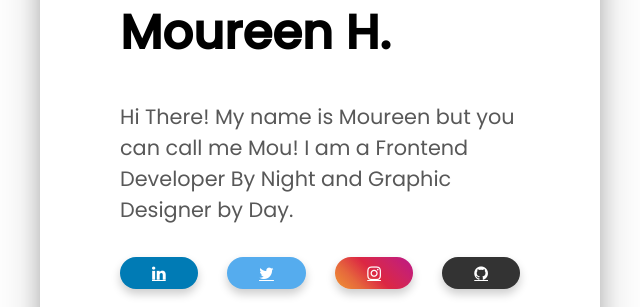
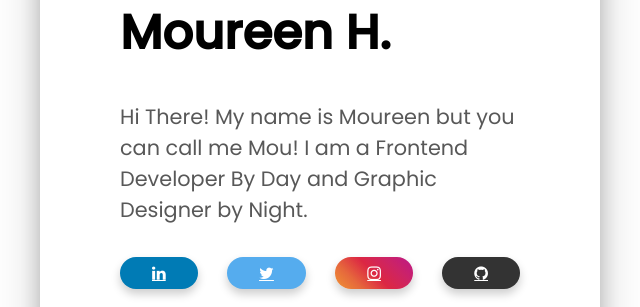
Before and after one commit to mou-rush/3D-cart-affect, a plain HTML site: page 3d card effect/index.html in a window 1280 px wide. Shown: the part 431-738 px from the top of the page, 320-960 px from the left. Drawn offline with Linux system fonts and the light colour scheme.

Commit message:
Update index.html

```diff
--- a/3d card effect/index.html
+++ b/3d card effect/index.html
@@ -18,7 +18,7 @@
             </div>
             <div class="info">
                 <h1 class="title">Moureen H.</h1>
-                <h3>Hi There! My name is Moureen but you can call me Mou! I am a Frontend Developer By Night and Graphic Designer by Day.</h3>
+                <h3>Hi There! My name is Moureen but you can call me Mou! I am a Frontend Developer By Day and Graphic Designer by Night.</h3>
                 <div class="sizes">
                     <a href="#" class="fa fa-linkedin"></a>
                     <a href="#" class="fa fa-twitter"></a>
```
